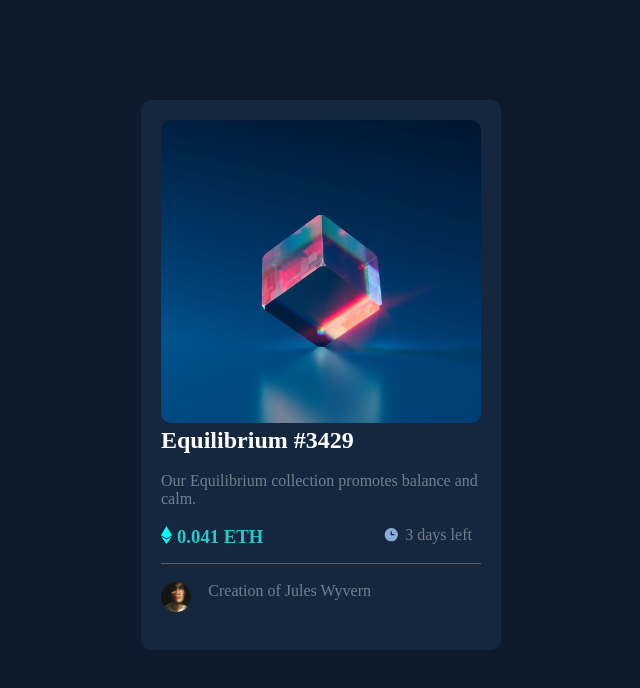
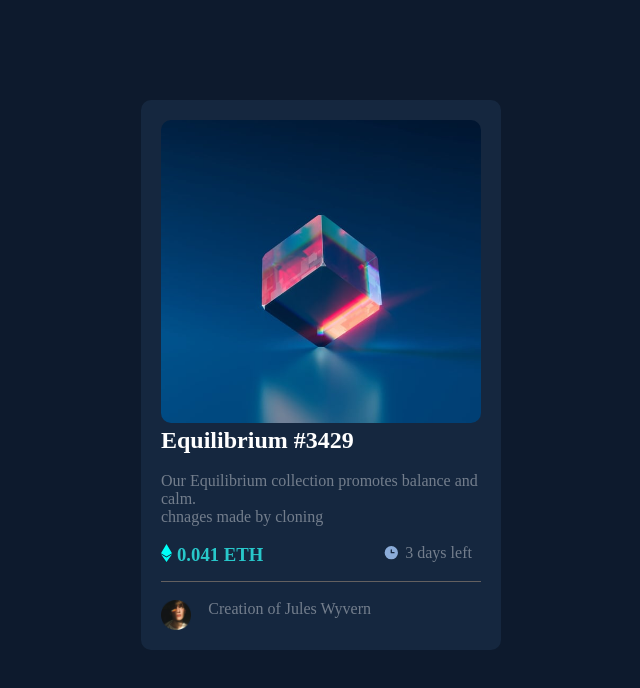
Before and after one commit to Sitranidris/preview-card, a plain HTML site: page index.html in a window 1280 px wide. Shown: the whole page, without its empty margins (319-959 px from the left). Drawn offline with Linux system fonts and the light colour scheme.

Commit message:
first clone

```diff
--- a/index.html
+++ b/index.html
@@ -15,6 +15,7 @@
         <h1>Equilibrium #3429</h1>
         <br>
         <p> Our Equilibrium collection promotes balance and calm.</p>
+        <p>chnages made by cloning</p>
         <br>
        <div class="twop">
         <svg width="11" height="18" xmlns="http://www.w3.org/2000/svg"><path d="M11 10.216 5.5 18 0 10.216l5.5 3.263 5.5-3.262ZM5.5 0l5.496 9.169L5.5 12.43 0 9.17 5.5 0Z" fill="#00FFF8"/></svg>
```
